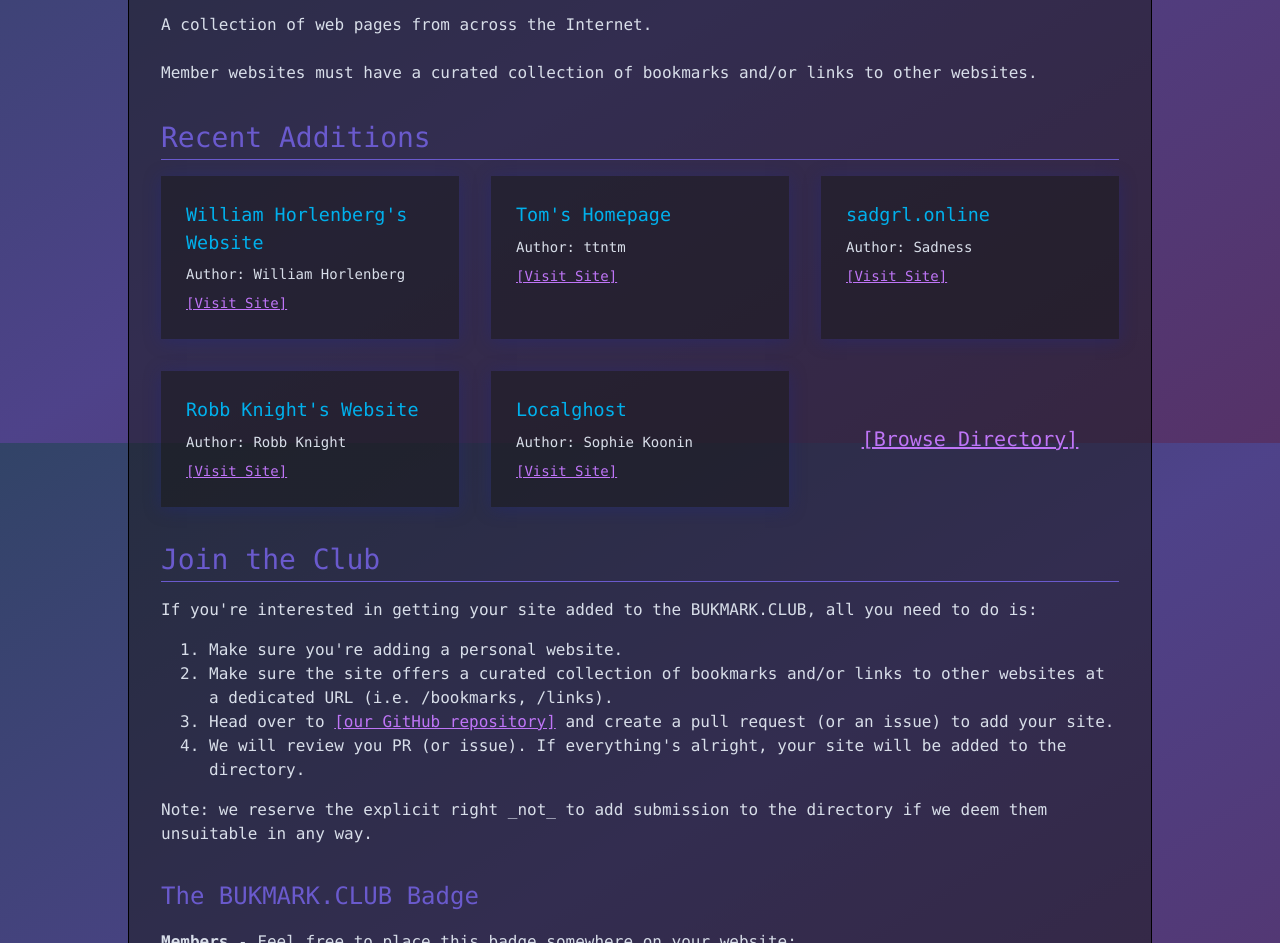
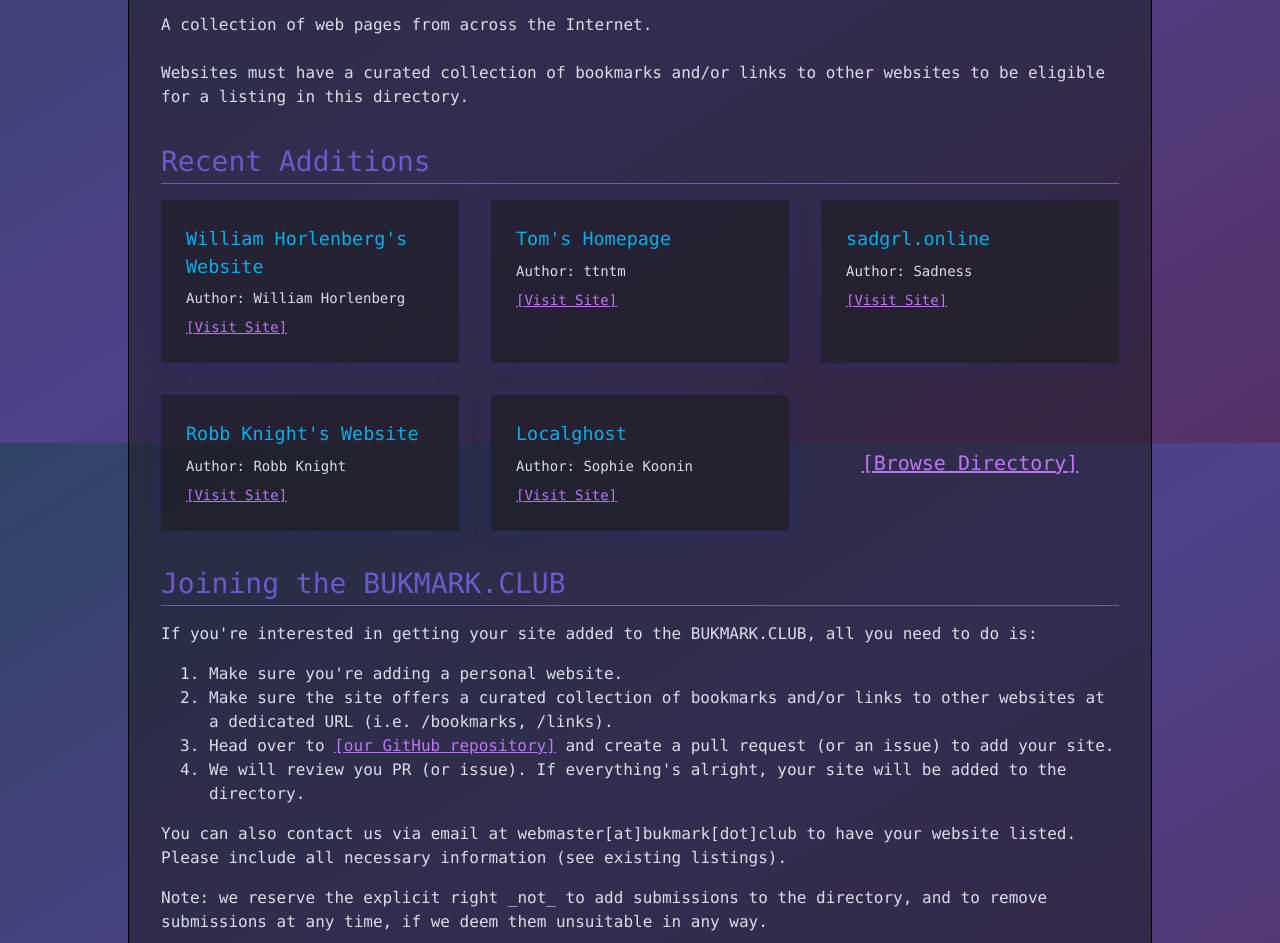
Before and after one commit to ttntm/bukmark.club, an Eleventy site: page src/index.njk in a window 1280 px wide. Shown: the part 357-1300 px from the top of the page. Built offline with nearby package versions, Linux system fonts and the light colour scheme; Eleventy itself is replaced by a stand-in of ours; files that its build step writes are made by us from their sources; files whose address does not match are found by name; what postcss-import would draw is missing.

Commit message:
Update index.njk

```diff
--- a/src/index.njk
+++ b/src/index.njk
@@ -6,7 +6,7 @@
 <p>
   A collection of web pages from across the Internet.
   <br><br>
-  Member websites must have a curated collection of bookmarks and/or links to other websites.
+  Websites must have a curated collection of bookmarks and/or links to other websites to be eligible for a listing in this directory.
 </p>
 <h2 class="mt2">Recent Additions</h2>
 <ul class="grid grid3 gap2 my1">
@@ -27,7 +27,7 @@
     </span>
   </li>
 </ul>
-<h2 class="mt2">Join the Club</h2>
+<h2 class="mt2">Joining the BUKMARK.CLUB</h2>
 <p>If you're interested in getting your site added to the BUKMARK.CLUB, all you need to do is:</p>
 <ol class="my1" style="list-style-type: decimal; padding-left: 3rem;">
   <li>Make sure you're adding a personal website.</li>
@@ -35,7 +35,8 @@
   <li>Head over to <a href="https://github.com/ttntm/bukmark.club" rel="noopener" target="_blank">[our GitHub repository]</a> and create a pull request (or an issue) to add your site.</li>
   <li>We will review you PR (or issue). If everything's alright, your site will be added to the directory.</li>
 </ol>
-<p>Note: we reserve the explicit right _not_ to add submission to the directory if we deem them unsuitable in any way.</p>
+<p>You can also contact us via email at webmaster[at]bukmark[dot]club to have your website listed. Please include all necessary information (see existing listings).</p>
+<p>Note: we reserve the explicit right _not_ to add submissions to the directory, and to remove submissions at any time, if we deem them unsuitable in any way.</p>
 <h3 class="mt2">The BUKMARK.CLUB Badge</h3>
 <p><b>Members</b> - Feel free to place this badge somewhere on your website:</p>
 <a href="/img/button_member.png">
```
